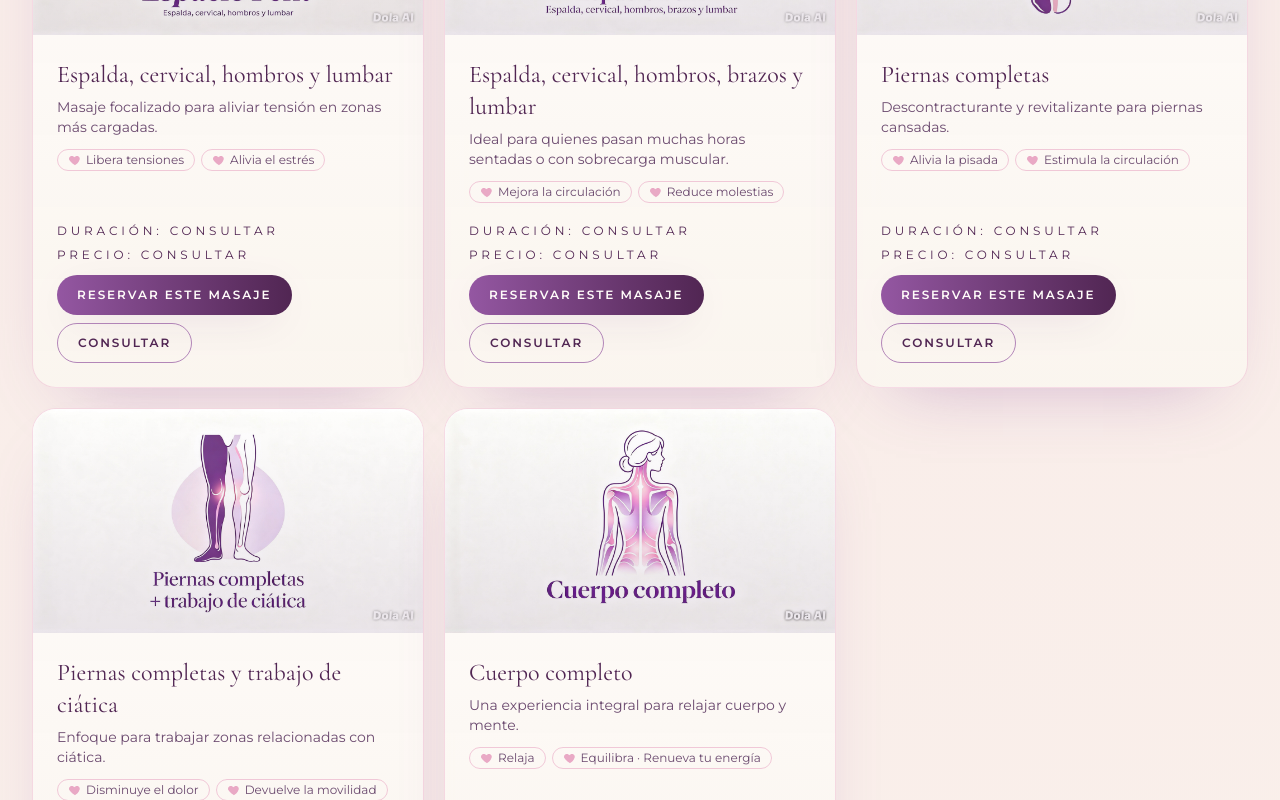
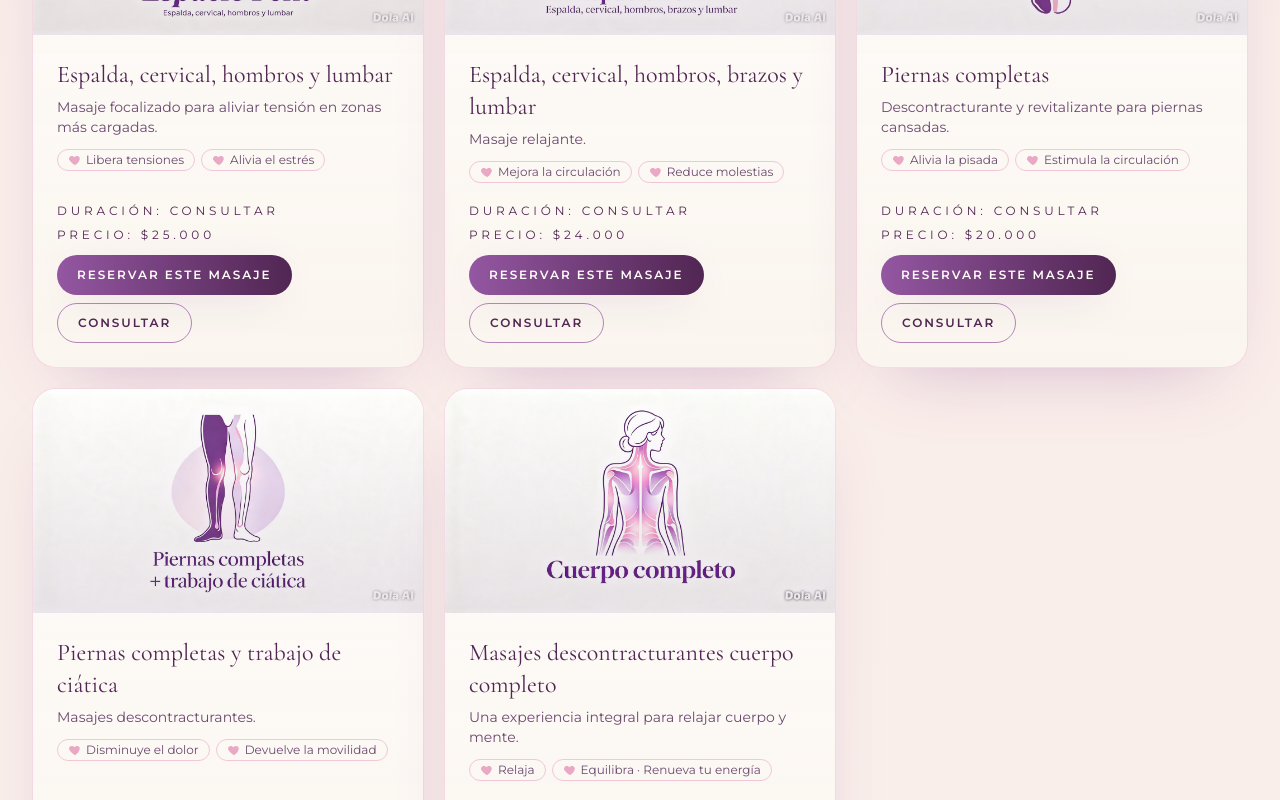
Before and after one commit to Poul894/espacio-fem, a React (Vite) app: page / in a window 1280 px wide. Shown: the part 1280-2080 px from the top of the page. Built offline with nearby package versions, Linux system fonts and the light colour scheme.

Commit message:
precios actualizados, ubicacion agregada, instagram removido

```diff
--- a/src/components/ContactoFooter.jsx
+++ b/src/components/ContactoFooter.jsx
@@ -41,7 +41,6 @@ const ContactoFooter = () => {
             <WhatsAppIcon className="h-5 w-5" />
             WhatsApp {siteConfig.whatsappNumber.replace("549", "15")}
           </a>
-          <a href={siteConfig.instagram} target="_blank" rel="noopener noreferrer" className="text-sm text-plum-light hover:text-violet-deep">Instagram (placeholder)</a>
           <p className="text-xs text-plum-light">{siteConfig.addressNote}</p>
         </div>
       </div>
--- a/src/components/sections/ContactoFinal.jsx
+++ b/src/components/sections/ContactoFinal.jsx
@@ -30,10 +30,8 @@ const ContactoFinal = () => {
                   </a>
                 </div>
                 <div className="rounded-card border border-pink-soft/40 bg-cream-50/80 p-4">
-                  <p className="text-sm uppercase tracking-[0.35em] text-violet-deep">Instagram</p>
-                  <a href={siteConfig.instagram} target="_blank" rel="noopener noreferrer" className="mt-2 block text-lg text-plum hover:text-violet-deep">
-                    (placeholder)
-                  </a>
+                  <p className="text-sm uppercase tracking-[0.35em] text-violet-deep">Ubicación</p>
+                  <p className="mt-2 block text-lg text-plum">{siteConfig.addressNote}</p>
                 </div>
               </div>
               <div className="mt-6 flex items-center gap-3">
--- a/src/data/config.js
+++ b/src/data/config.js
@@ -6,11 +6,11 @@ export const siteConfig = {
   exclusive: "Espacio exclusivo para mujeres",
   whatsappNumber: "5491151354124",
   whatsappUrl: "https://wa.me/5491151354124",
-  instagram: "https://instagram.com/",
-  addressNote: "Consultar ubicación al reservar",
+  instagram: "",
+  addressNote: "Ubicación: Ranelagh. A metros del colegio San Pedro Pascual.",
   horarios: {
-    diasAtencion: [1, 2, 3, 4, 5, 6], // 0=Domingo,1=Lunes,...,6=Sabado
-    diasSinAtencion: [], // ['2025-10-12'] etc
+    diasAtencion: [1, 2, 3, 4, 5, 6],
+    diasSinAtencion: [],
     turnosPorHora: [
       "09:00",
       "10:00",
--- a/src/data/services.js
+++ b/src/data/services.js
@@ -5,16 +5,16 @@ export const services = [
     short: ["Libera tensiones", "Alivia el estrés"],
     description: "Masaje focalizado para aliviar tensión en zonas más cargadas.",
     duration: "Consultar",
-    price: "Consultar",
+    price: "$25.000",
     image: "/assets/espalda-cervical-v2.png"
   },
   {
     id: "espalda-cervical-hombros-brazos-lumbar",
     name: "Espalda, cervical, hombros, brazos y lumbar",
     short: ["Mejora la circulación", "Reduce molestias"],
-    description: "Ideal para quienes pasan muchas horas sentadas o con sobrecarga muscular.",
+    description: "Masaje relajante.",
     duration: "Consultar",
-    price: "Consultar",
+    price: "$24.000",
     image: "/assets/espalda-completa-v2.png"
   },
   {
@@ -23,25 +23,25 @@ export const services = [
     short: ["Alivia la pisada", "Estimula la circulación"],
     description: "Descontracturante y revitalizante para piernas cansadas.",
     duration: "Consultar",
-    price: "Consultar",
+    price: "$20.000",
     image: "/assets/piernas-completa-v2.png"
   },
   {
     id: "piernas-completas-ciatica",
     name: "Piernas completas y trabajo de ciática",
     short: ["Disminuye el dolor", "Devuelve la movilidad"],
-    description: "Enfoque para trabajar zonas relacionadas con ciática.",
+    description: "Masajes descontracturantes.",
     duration: "Consultar",
-    price: "Consultar",
+    price: "$28.000",
     image: "/assets/piernas-ciatica-v2.png"
   },
   {
     id: "cuerpo-completo",
-    name: "Cuerpo completo",
+    name: "Masajes descontracturantes cuerpo completo",
     short: ["Relaja", "Equilibra · Renueva tu energía"],
     description: "Una experiencia integral para relajar cuerpo y mente.",
     duration: "Consultar",
-    price: "Consultar",
+    price: "$28.000",
     image: "/assets/cuerpo-completo-v2.png"
   }
 ];
```
